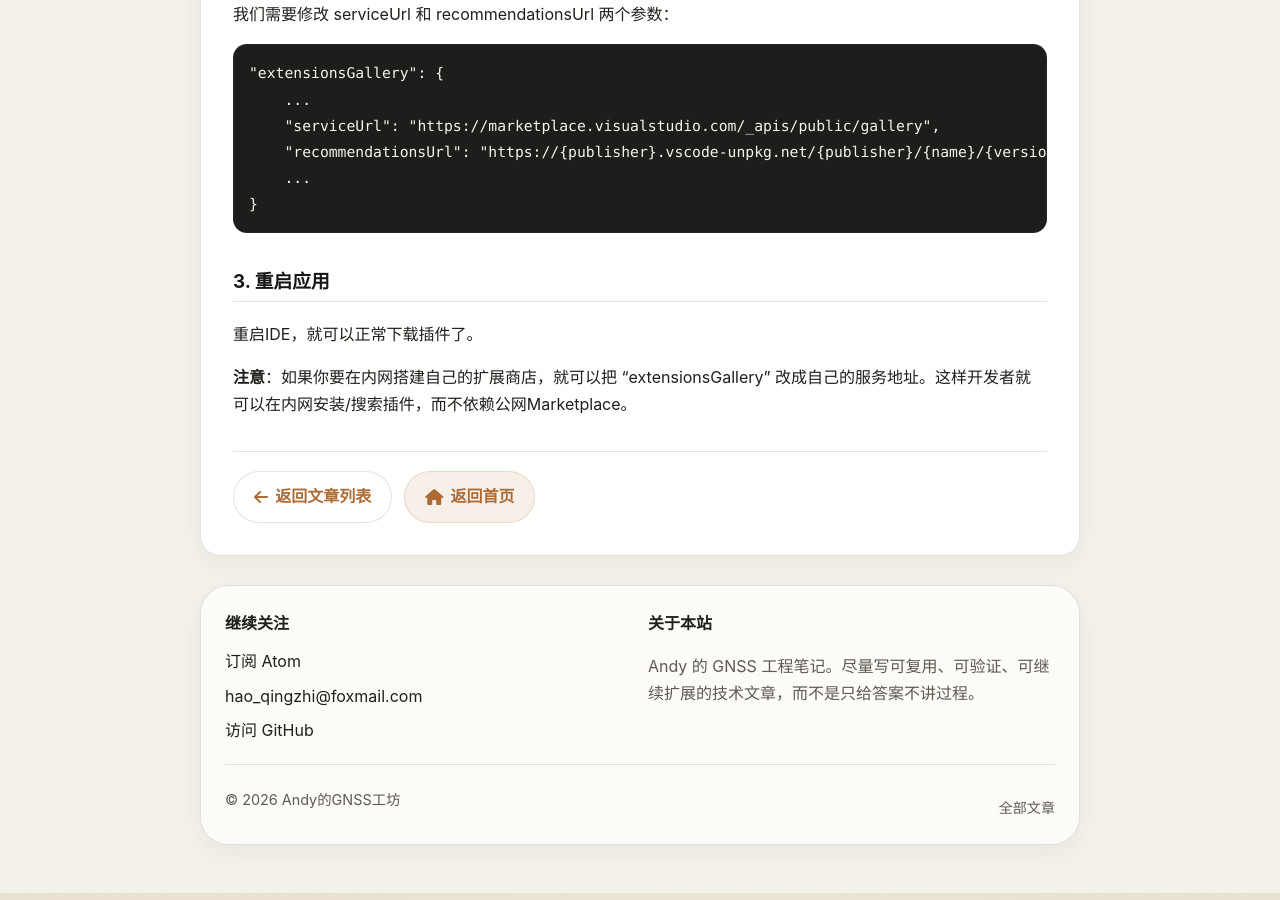
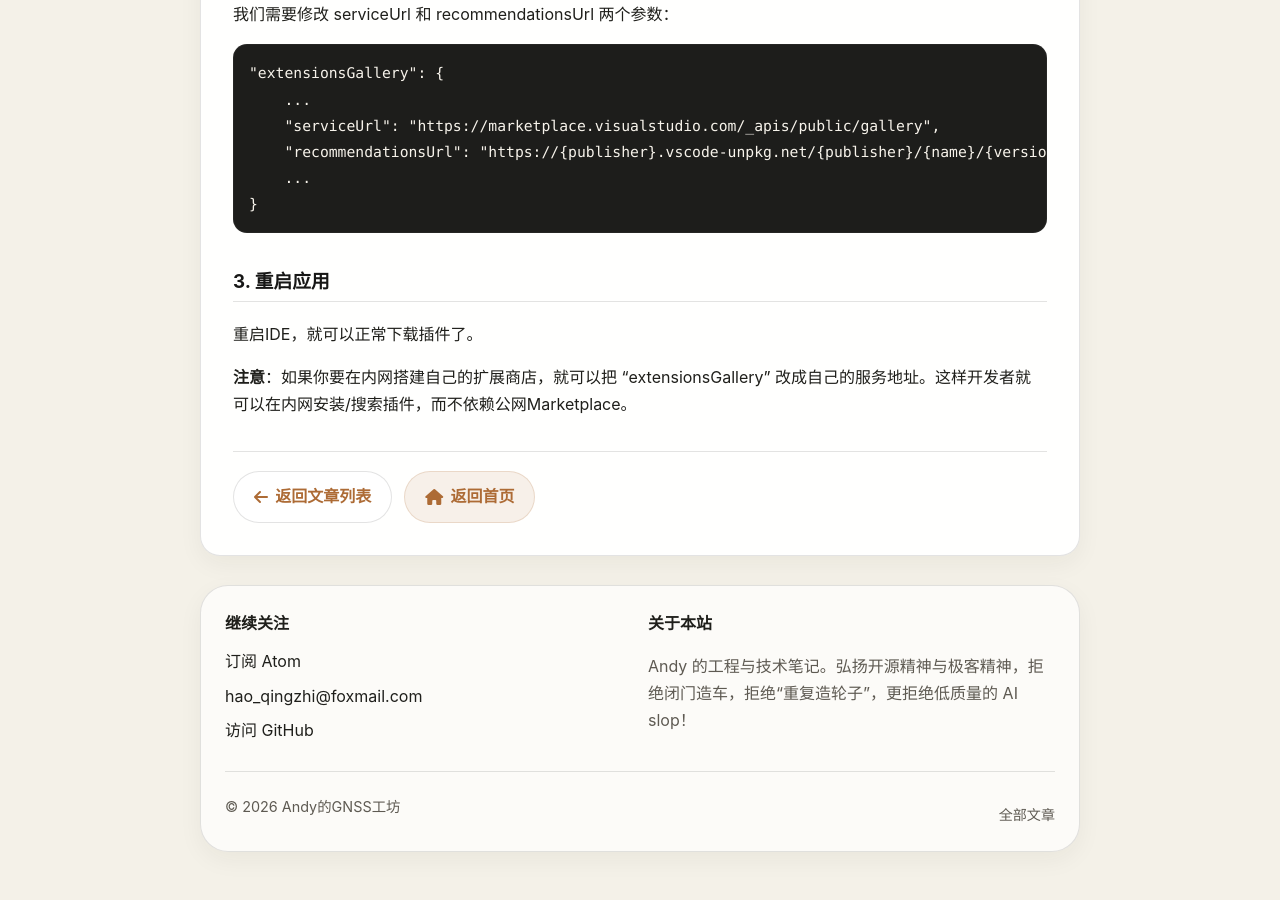
Before and after one commit to shenqislx/gnss-workshop.github.io, a Jekyll site: the page built from _articles/cursor-extension-market-cfg.md, in a window 1280 px wide and 900 px high, scrolled down 1461 px. Built offline with Jekyll 4.4.1, drawn with Linux system fonts in a browser that asks for light colours.

Commit message:
Update article footer copy to match homepage

```diff
--- a/_layouts/article.html
+++ b/_layouts/article.html
@@ -135,7 +135,7 @@
                 </div>
                 <div>
                     <h3 class="footer-title">关于本站</h3>
-                    <p class="footer-copy">Andy 的 GNSS 工程笔记。尽量写可复用、可验证、可继续扩展的技术文章，而不是只给答案不讲过程。</p>
+                    <p class="footer-copy">Andy 的工程与技术笔记。弘扬开源精神与极客精神，拒绝闭门造车，拒绝“重复造轮子”，更拒绝低质量的 AI slop！</p>
                 </div>
             </div>
             <div class="footer-bottom">
```
Also changed, not shown: 4 other files.
